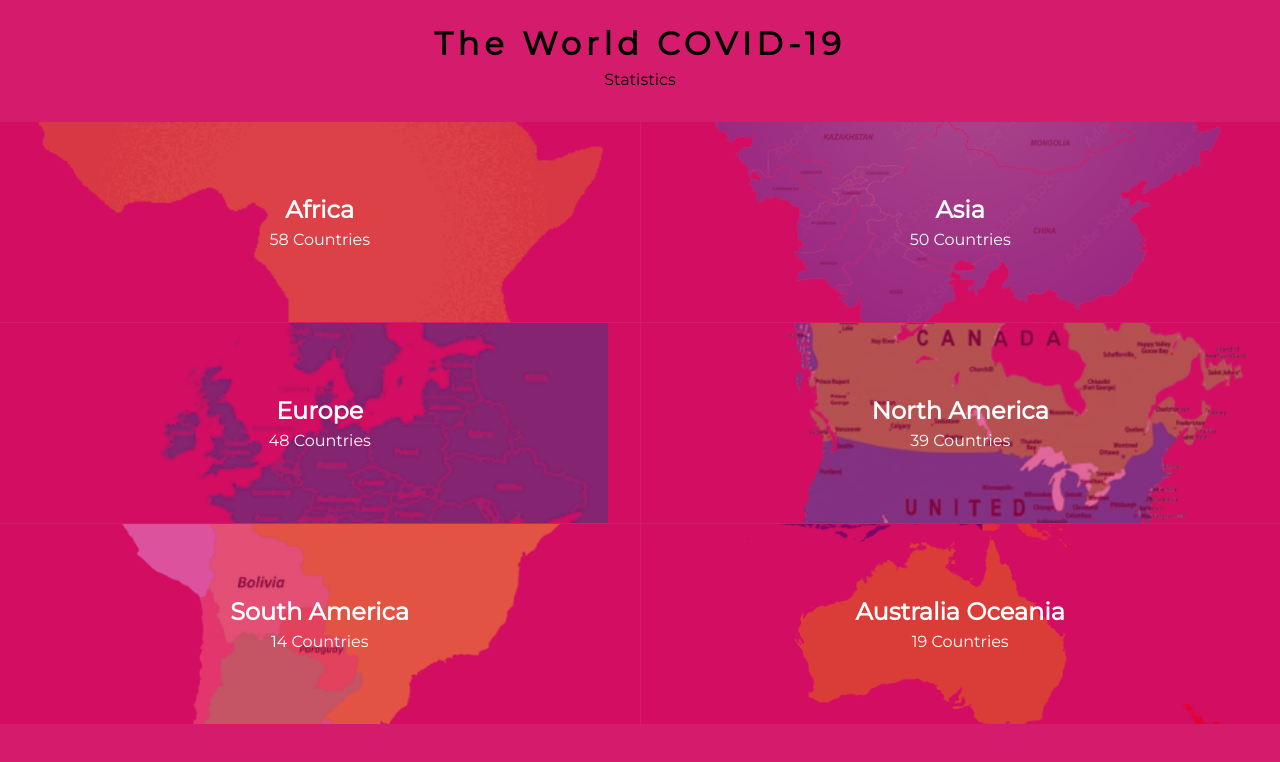
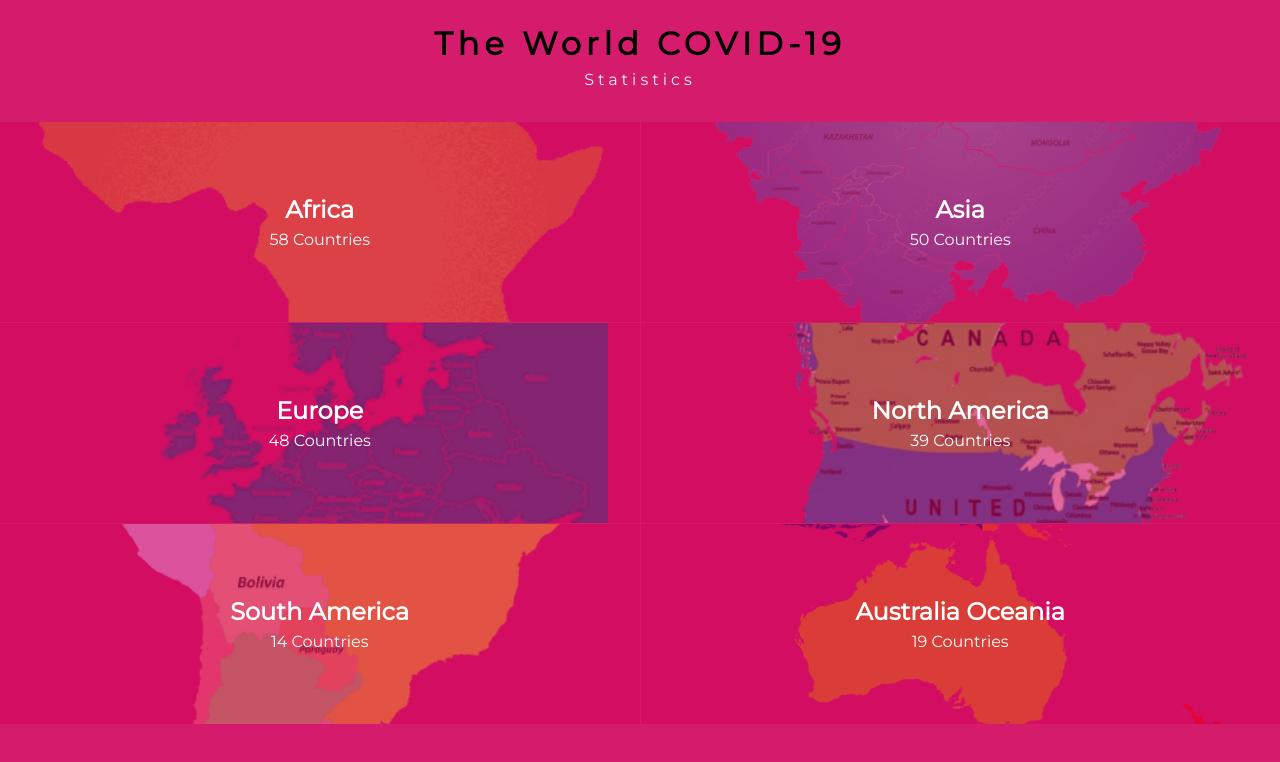
Before and after one commit to abdulhamiid/covid-tracker, a React (Create React App) app: page / in a window 1280 px wide. Shown: the top 762 px of the page. Built offline with nearby package versions, Linux system fonts and the light colour scheme; no server answers.

Commit message:
Add color to element

```diff
--- a/src/components/views/Home.module.css
+++ b/src/components/views/Home.module.css
@@ -1,6 +1,11 @@
 .homePage {
   text-align: center;
   height: 100%;
+}
+
+.homePage > div > p {
+  color: #f4f4f4;
+  letter-spacing: 4px;
 }
 
 .homePage > div {
```
